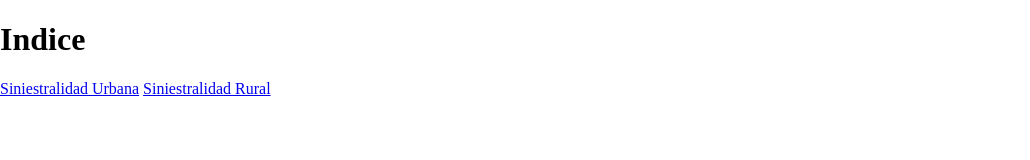
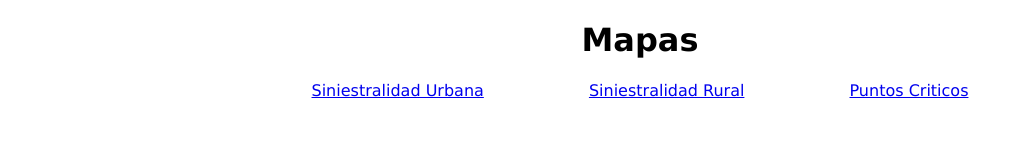
Before and after one commit to pedrojimenezp/adrianamaps.github.io, a plain HTML site: page index.html in a window 1280 px wide. Shown: the whole page, without its empty margins (0-1030 px from the left). Drawn offline with Linux system fonts and the light colour scheme.

Commit message:
update index.html

```diff
--- a/index.html
+++ b/index.html
@@ -1,25 +1,16 @@
 <!DOCTYPE html>
 <html>
   <head>
-    <title>Maps</title>
-
-    <style type="text/css">
-      #map {
-        height: 100%;
-      }
-
-      html,
-      body {
-        height: 100%;
-        margin: 0;
-        padding: 0;
-      }
-    </style>
+    <title>Mapas</title>
+    <link rel="stylesheet" href="./styles.css" />
   </head>
 
   <body>
-    <h1>Indice</h1>
-    <a href="./urbana.html">Siniestralidad Urbana</a>
-    <a href="./rural.html">Siniestralidad Rural</a>
+    <header>
+      <h1>Mapas</h1>
+      <a href="./urbana.html">Siniestralidad Urbana</a>
+      <a href="./rural.html">Siniestralidad Rural</a>
+      <a href="./puntos-criticos.html">Puntos Criticos</a>
+    </header>
   </body>
 </html>
```
